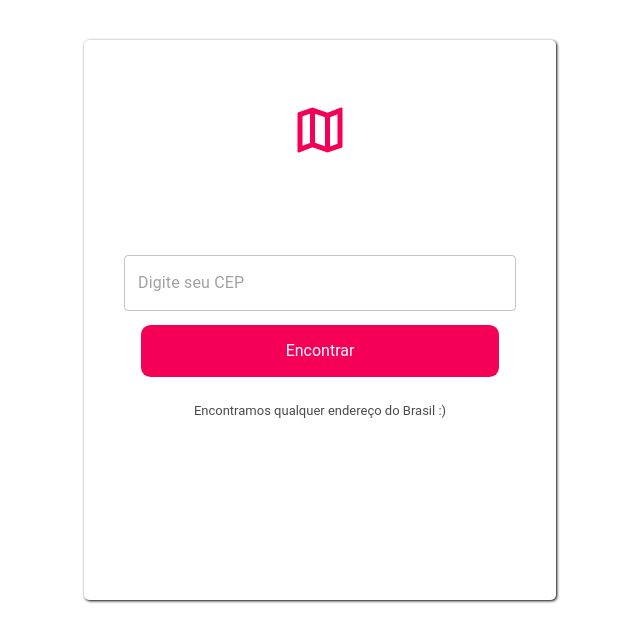
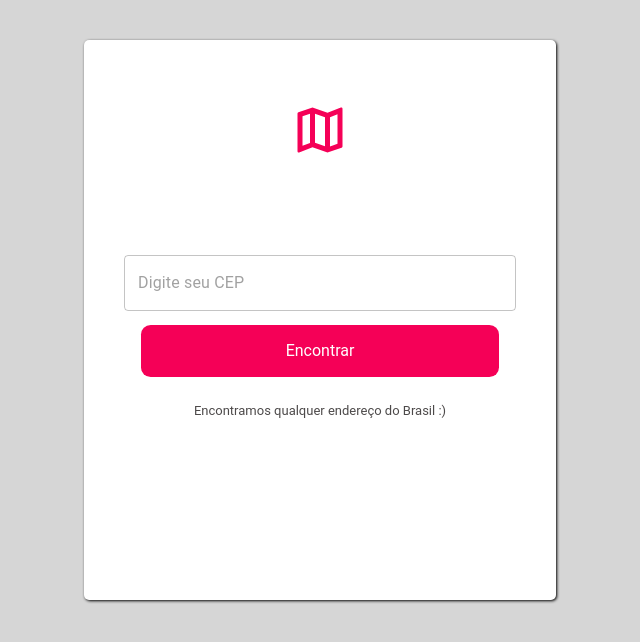
Before and after one commit to mariarubinger/buscar-endereco-via-cep, a React (Create React App) app: page / in a window 1280 px wide. Shown: the top 642 px of the page, without its empty margins (320-960 px from the left). Built offline with nearby package versions, Linux system fonts and the light colour scheme.

Commit message:
Atualização da cor do background

```diff
--- a/src/index.css
+++ b/src/index.css
@@ -5,6 +5,7 @@ body {
     sans-serif;
   -webkit-font-smoothing: antialiased;
   -moz-osx-font-smoothing: grayscale;
+  background-color: #CCCC;
 }
 
 code {
```
